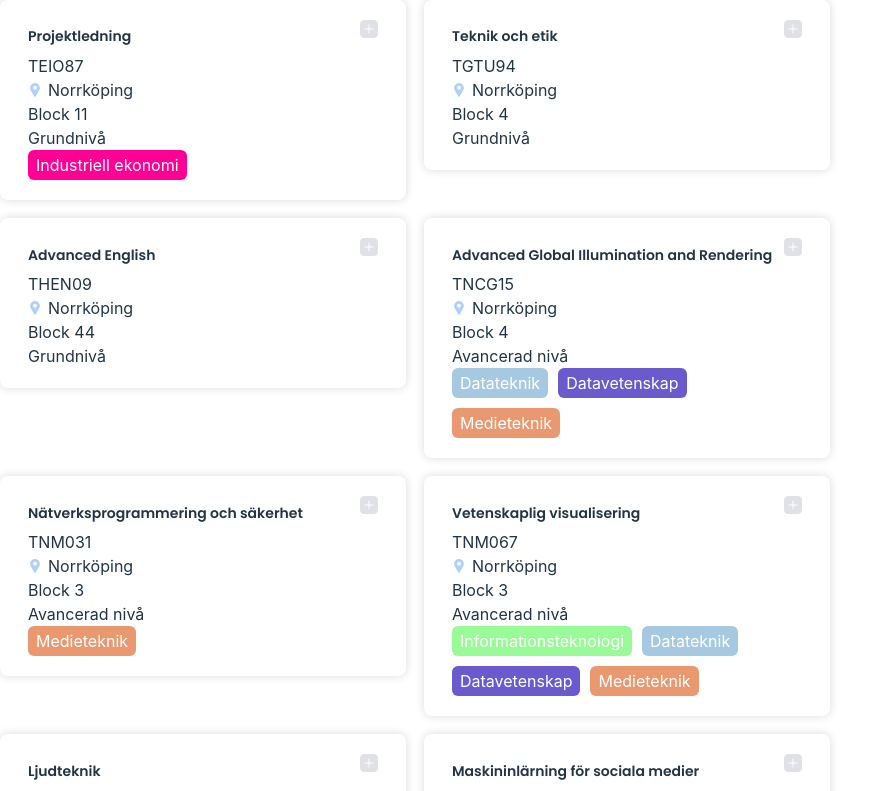
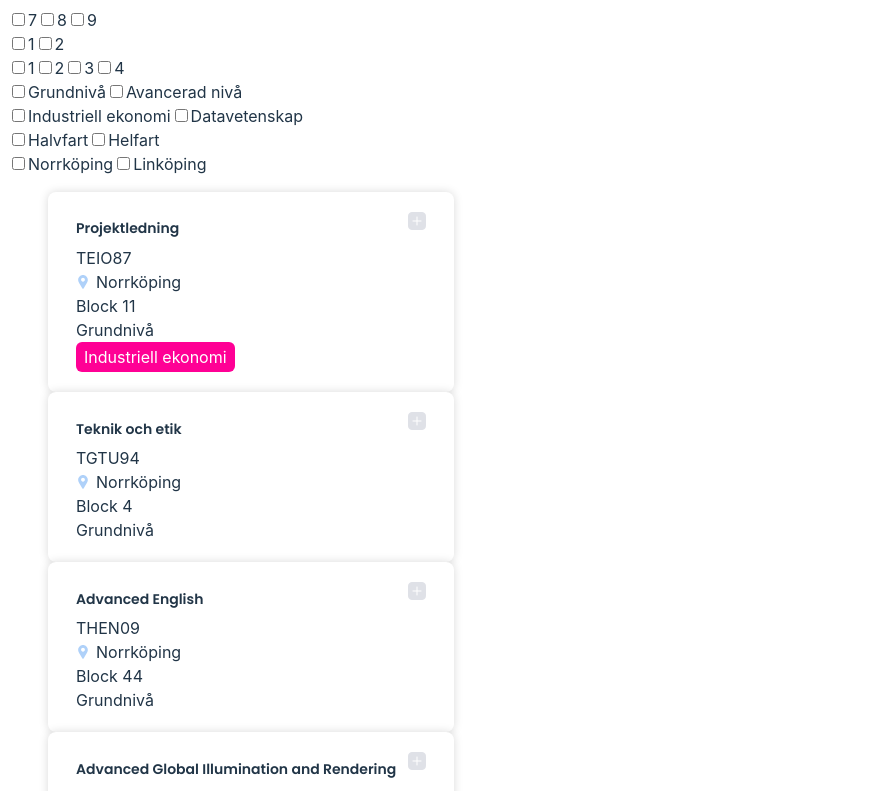
Before and after one commit to filipbagen/course-finder, a React (Vite) app: page / in a window 1280 px wide. Shown: the top 791 px of the page, without its empty margins (0-893 px from the left). Built offline with nearby package versions, Linux system fonts and the light colour scheme.

Commit message:
Added filter

```diff
--- a/src/App.jsx
+++ b/src/App.jsx
@@ -1,31 +1,66 @@
-// import
-import React from 'react';
+import { useState } from 'react';
+import DB from '../data/courses';
 import CourseBlock from './components/CourseBlock';
-import styled from 'styled-components';
+import Filter from './components/Filter';
 
-// data
-import courses from '../data/courses';
+const App = () => {
+  // Define all your filter types and their possible values
+  const filterOptions = {
+    termin: ['7', '8', '9'],
+    period: ['1', '2'],
+    block: ['1', '2', '3', '4'],
+    utbildningsniva: ['Grundnivå', 'Avancerad nivå'],
+    huvudomrade: ['Industriell ekonomi', 'Datavetenskap'],
+    studietakt: ['Halvfart', 'Helfart'],
+    ort: ['Norrköping', 'Linköping'],
+    // ... add new filter types here
+  };
 
-// styled components
-const CourseContainer = styled.div`
-  display: flex;
-  max-width: 1080px;
-  align-items: flex-start;
-  align-content: flex-start;
-  gap: 18px;
-  flex-wrap: wrap;
-`;
+  // Create a state object that will hold the selected values for each filter type
+  const [selectedFilters, setSelectedFilters] = useState(
+    Object.keys(filterOptions).reduce((acc, filterType) => {
+      acc[filterType] = [];
+      return acc;
+    }, {})
+  );
 
-function App() {
+  const handleFilterChange = (filterType) => (event) => {
+    const value = event.target.value;
+    setSelectedFilters((currentFilters) => {
+      const updatedFilters = currentFilters[filterType].includes(value)
+        ? currentFilters[filterType].filter((item) => item !== value)
+        : [...currentFilters[filterType], value];
+
+      return { ...currentFilters, [filterType]: updatedFilters };
+    });
+  };
+
+  // Filter logic that applies "OR" within the same category and "AND" across different categories
+  const filteredDB = DB.filter((course) =>
+    Object.entries(selectedFilters).every(
+      ([filterType, filterValues]) =>
+        filterValues.length === 0 ||
+        filterValues.some((value) => course[filterType]?.includes(value))
+    )
+  );
+
   return (
     <>
-      <CourseContainer>
-        {courses.map((course) => (
-          <CourseBlock course={course} key={course.kurskod} />
+      {Object.entries(filterOptions).map(([filterType, options]) => (
+        <Filter
+          key={filterType}
+          filterType={filterType}
+          filterValues={options}
+          handleFilterChange={handleFilterChange(filterType)}
+        />
+      ))}
+      <ul>
+        {filteredDB.map((course) => (
+          <CourseBlock key={course.kurskod} course={course} />
         ))}
-      </CourseContainer>
+      </ul>
     </>
   );
-}
+};
 
 export default App;
--- a/src/components/CourseBlock.jsx
+++ b/src/components/CourseBlock.jsx
@@ -79,7 +79,12 @@ const CourseBlock = ({ course }) => {
 
         <Programs>
           {course.huvudomrade.map((area) => (
-            <Program background={getBackgroundColor(area)}>{area}</Program>
+            <Program
+              key={area}
+              style={{ backgroundColor: getBackgroundColor(area) }}
+            >
+              {area}
+            </Program>
           ))}
         </Programs>
       </div>
--- /dev/null
+++ b/src/components/Filter.jsx
@@ -0,0 +1,214 @@
+// // imports
+// import React, { useState } from 'react';
+// import styled from 'styled-components';
+
+// const Filter = () => {
+//   const [filters, setFilters] = useState({
+//     semester: [],
+//     period: [],
+//     block: [],
+//     level: [],
+//     fieldOfStudy: [],
+//     examination: [],
+//     location: [],
+//   });
+
+//   const handleCheckboxChange = (category, value) => {
+//     const updatedFilters = { ...filters };
+//     if (updatedFilters[category].includes(value)) {
+//       updatedFilters[category] = updatedFilters[category].filter(
+//         (item) => item !== value
+//       );
+//     } else {
+//       updatedFilters[category].push(value);
+//     }
+//     setFilters(updatedFilters);
+//   };
+
+//   const resetFilters = () => {
+//     setFilters({
+//       semester: [],
+//       period: [],
+//       block: [],
+//       level: [],
+//       fieldOfStudy: [],
+//       examination: [],
+//       location: [],
+//     });
+//   };
+
+//   return (
+//     <Panel>
+//       <Category>
+//         <CategoryName>Semester</CategoryName>
+//         {['Semester 7', 'Semester 8', 'Semester 9'].map((semester) => (
+//           <CheckboxLabel key={semester}>
+//             <Checkbox
+//               type="checkbox"
+//               checked={filters.semester.includes(semester)}
+//               onChange={() => handleCheckboxChange('semester', semester)}
+//             />
+//             {semester}
+//           </CheckboxLabel>
+//         ))}
+//       </Category>
+
+//       <Category>
+//         <CategoryName>Period</CategoryName>
+//         {['Period 1', 'Period 2'].map((period) => (
+//           <CheckboxLabel key={period}>
+//             <Checkbox
+//               type="checkbox"
+//               checked={filters.period.includes(period)}
+//               onChange={() => handleCheckboxChange('period', period)}
+//             />
+//             {period}
+//           </CheckboxLabel>
+//         ))}
+//       </Category>
+
+//       <Category>
+//         <CategoryName>Block</CategoryName>
+//         {['Block 1', 'Block 2', 'Block 3', 'Block 4'].map((block) => (
+//           <CheckboxLabel key={block}>
+//             <Checkbox
+//               type="checkbox"
+//               checked={filters.block.includes(block)}
+//               onChange={() => handleCheckboxChange('block', block)}
+//             />
+//             {block}
+//           </CheckboxLabel>
+//         ))}
+//       </Category>
+
+//       <Category>
+//         <CategoryName>Level</CategoryName>
+//         {['Basic Level', 'Advanced Level'].map((level) => (
+//           <CheckboxLabel key={level}>
+//             <Checkbox
+//               type="checkbox"
+//               checked={filters.level.includes(level)}
+//               onChange={() => handleCheckboxChange('level', level)}
+//             />
+//             {level}
+//           </CheckboxLabel>
+//         ))}
+//       </Category>
+
+//       <Category>
+//         <CategoryName>Field of Study</CategoryName>
+//         {['Media Technology', 'Computer Science'].map((fieldOfStudy) => (
+//           <CheckboxLabel key={fieldOfStudy}>
+//             <Checkbox
+//               type="checkbox"
+//               checked={filters.fieldOfStudy.includes(fieldOfStudy)}
+//               onChange={() =>
+//                 handleCheckboxChange('fieldOfStudy', fieldOfStudy)
+//               }
+//             />
+//             {fieldOfStudy}
+//           </CheckboxLabel>
+//         ))}
+//       </Category>
+
+//       <Category>
+//         <CategoryName>Examination</CategoryName>
+//         {['Exam', 'Laboration', 'Project'].map((examination) => (
+//           <CheckboxLabel key={examination}>
+//             <Checkbox
+//               type="checkbox"
+//               checked={filters.examination.includes(examination)}
+//               onChange={() => handleCheckboxChange('examination', examination)}
+//             />
+//             {examination}
+//           </CheckboxLabel>
+//         ))}
+//       </Category>
+
+//       <Category>
+//         <CategoryName>Location</CategoryName>
+//         {['Norrköping', 'Linköping'].map((location) => (
+//           <CheckboxLabel key={location}>
+//             <Checkbox
+//               type="checkbox"
+//               checked={filters.location.includes(location)}
+//               onChange={() => handleCheckboxChange('location', location)}
+//             />
+//             {location}
+//           </CheckboxLabel>
+//         ))}
+//       </Category>
+
+//       <ResetButton onClick={resetFilters}>Reset Filter</ResetButton>
+//     </Panel>
+//   );
+// };
+
+// const Panel = styled.div`
+//   display: flex;
+//   width: 220px;
+//   padding: 18px 28px;
+//   flex-direction: column;
+//   align-items: flex-start;
+//   gap: 24px;
+
+//   border-radius: 8px;
+//   background: var(--White, #fff);
+
+//   /* Box shadow */
+//   box-shadow: var(--box-shadow);
+// `;
+
+// const Category = styled.div`
+//   /* Your styles here */
+// `;
+
+// const CategoryName = styled.div`
+//   color: var(--Black, #1c1c1c);
+
+//   /* H2 */
+//   font-family: Poppins;
+//   font-size: 16px;
+//   font-style: normal;
+//   font-weight: 600;
+//   line-height: normal;
+// `;
+
+// const CheckboxLabel = styled.label`
+//   /* Your styles here */
+//   display: block;
+// `;
+
+// const Checkbox = styled.input`
+//   /* Your styles here */
+// `;
+
+// const ResetButton = styled.button`
+//   color: var(--mainColor);
+//   font-size: 16px;
+// `;
+
+// export default Filter;
+
+import React, { useState } from 'react';
+import styled from 'styled-components';
+
+const Filter = ({ filterType, filterValues, handleFilterChange }) => {
+  return (
+    <div>
+      {filterValues.map((value) => (
+        <label key={value} htmlFor={value}>
+          <input
+            type="checkbox"
+            onChange={(event) => handleFilterChange(event)} // Pass the event to the handler
+            value={value}
+            id={value}
+          />
+          <span>{value}</span>
+        </label>
+      ))}
+    </div>
+  );
+};
+
+export default Filter;
--- a/src/index.css
+++ b/src/index.css
@@ -31,7 +31,6 @@ a:hover {
 }
 
 body {
-  margin: 0;
   display: flex;
   place-items: center;
   min-width: 320px;
```
